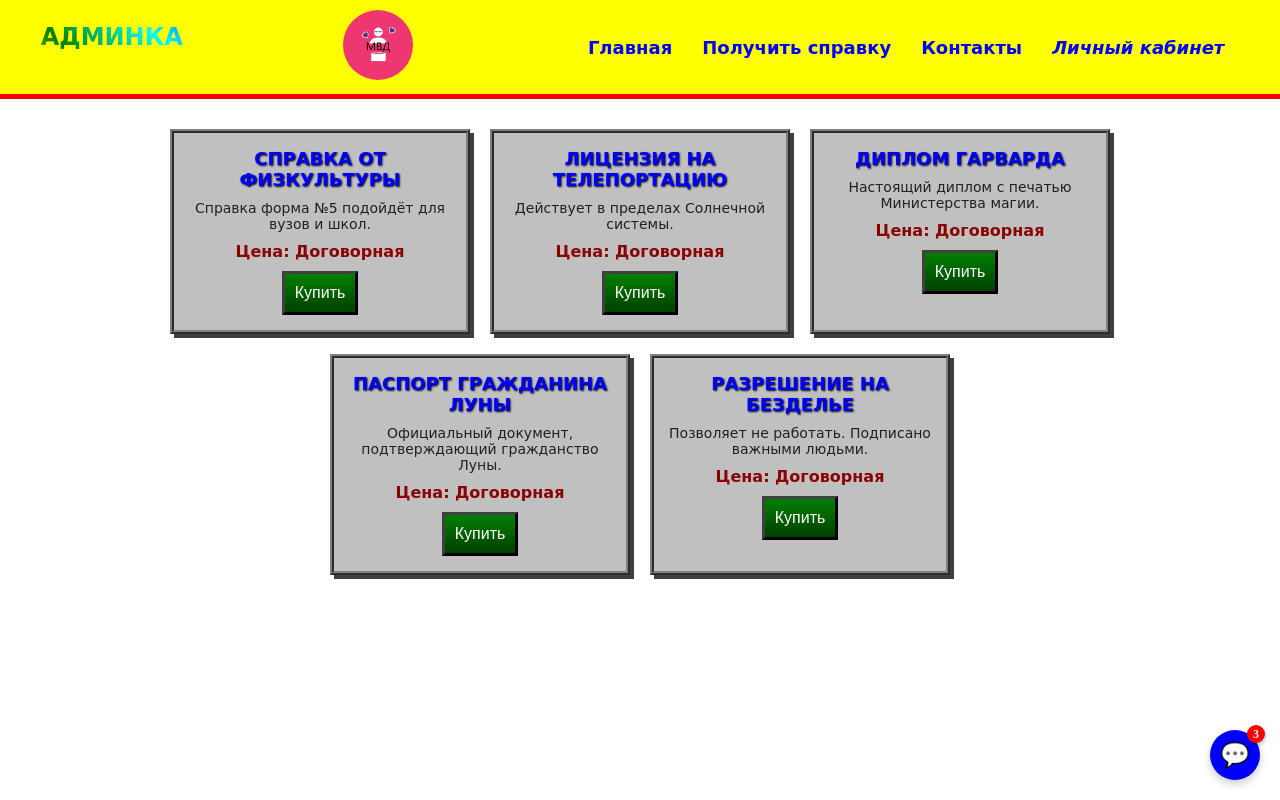
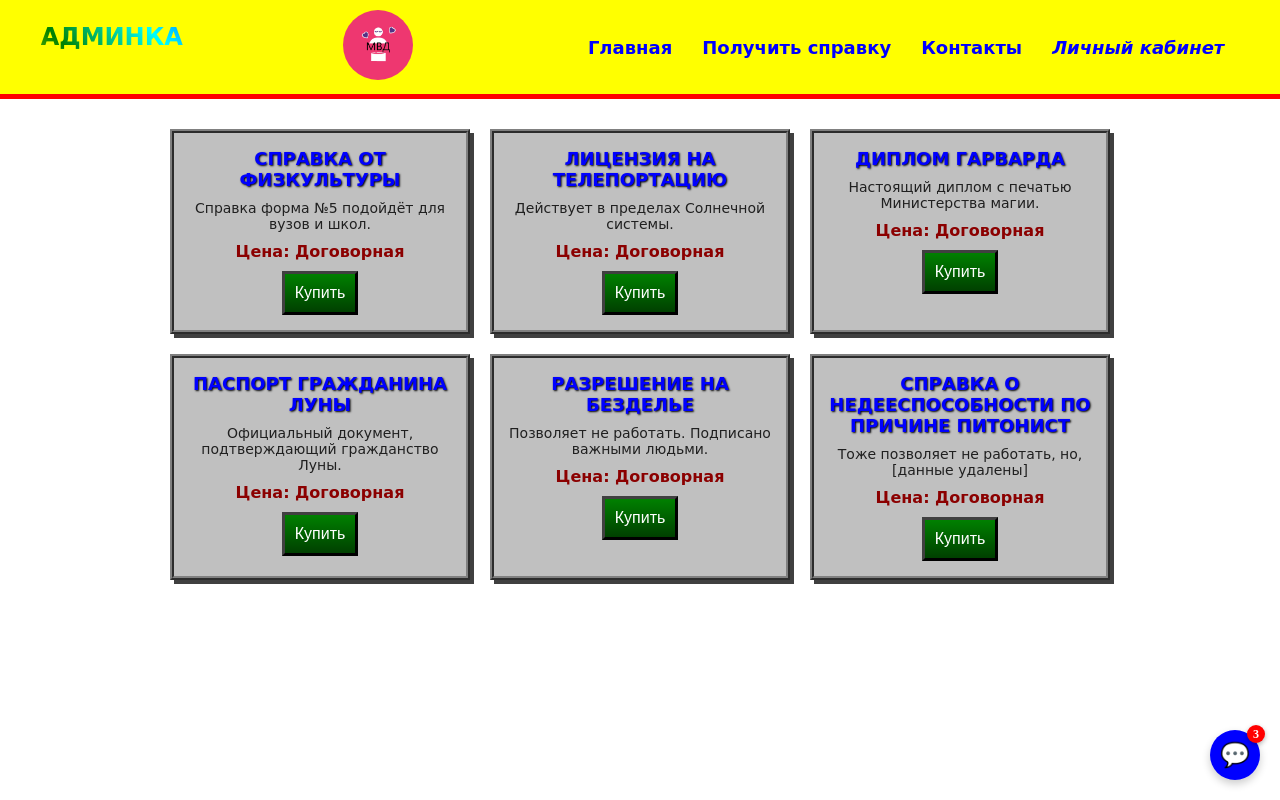
Before and after one commit to nikitakuvsh/roflohack_frontend, a React (Create React App) app: page /documents in a window 1280 px wide. Built offline with nearby package versions, Linux system fonts and the light colour scheme.

Commit message:
Update DocumentsListing.jsx

```diff
--- a/src/components/DocumentsListing/DocumentsListing.jsx
+++ b/src/components/DocumentsListing/DocumentsListing.jsx
@@ -7,11 +7,13 @@ const fetchDocuments = async () => {
         { title: "Лицензия на телепортацию", description: "Действует в пределах Солнечной системы." },
         { title: "Диплом Гарварда", description: "Настоящий диплом с печатью Министерства магии." },
         { title: "Паспорт гражданина Луны", description: "Официальный документ, подтверждающий гражданство Луны." },
-        { title: "Разрешение на безделье", description: "Позволяет не работать. Подписано важными людьми." }
+        { title: "Разрешение на безделье", description: "Позволяет не работать. Подписано важными людьми." },
+		{ title: "Справка о недееспособности по причине питонист", description: "Тоже позволяет не работать, но, [данные удалены]" }
+
     ];
 };
 
-export default function DocumentsListing() {
+export default function DocumentsListing({fio}) {
     const [documents, setDocuments] = useState([]);
 
     useEffect(() => {
@@ -23,7 +25,7 @@ export default function DocumentsListing() {
             const response = await fetch(`http://localhost:8766/documents`, {
                 method: "POST",
                 headers: { "Content-Type": "application/json" },
-                body: JSON.stringify({ name: docTitle }),
+                body: JSON.stringify({ name: docTitle, fio:fio }),
             });
 
             if (!response.ok) {
```
